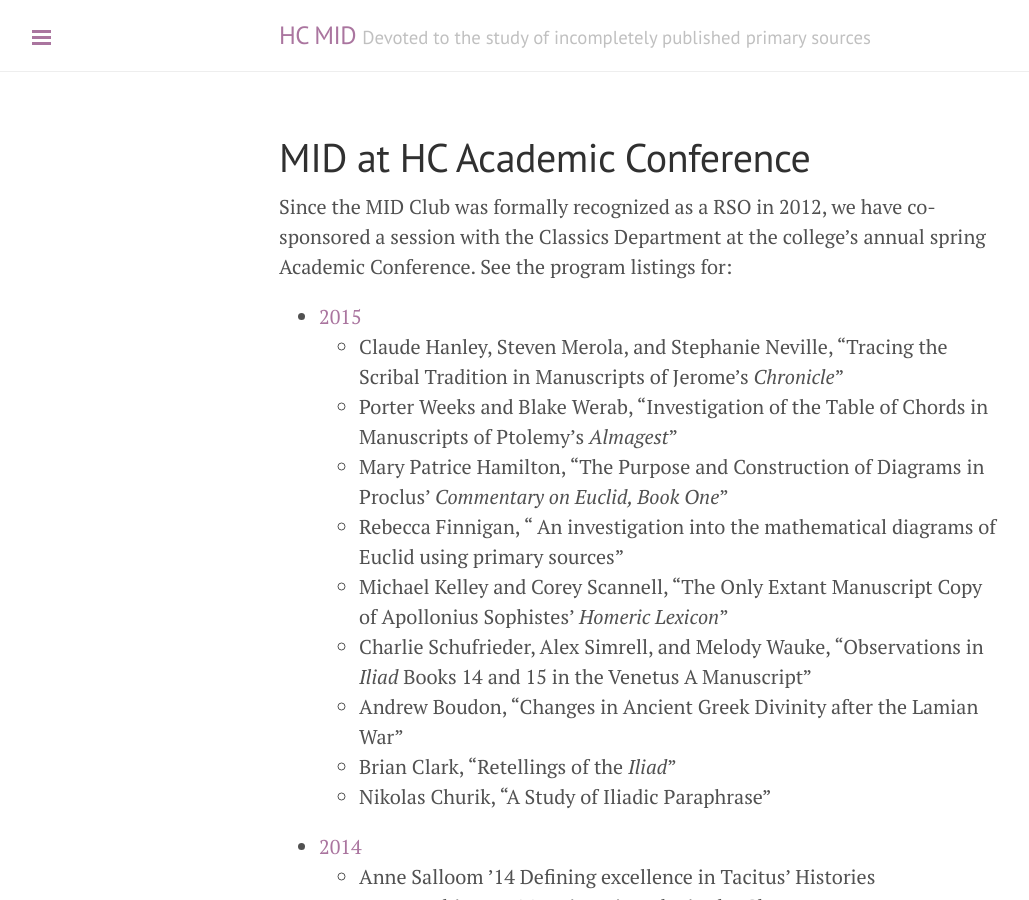
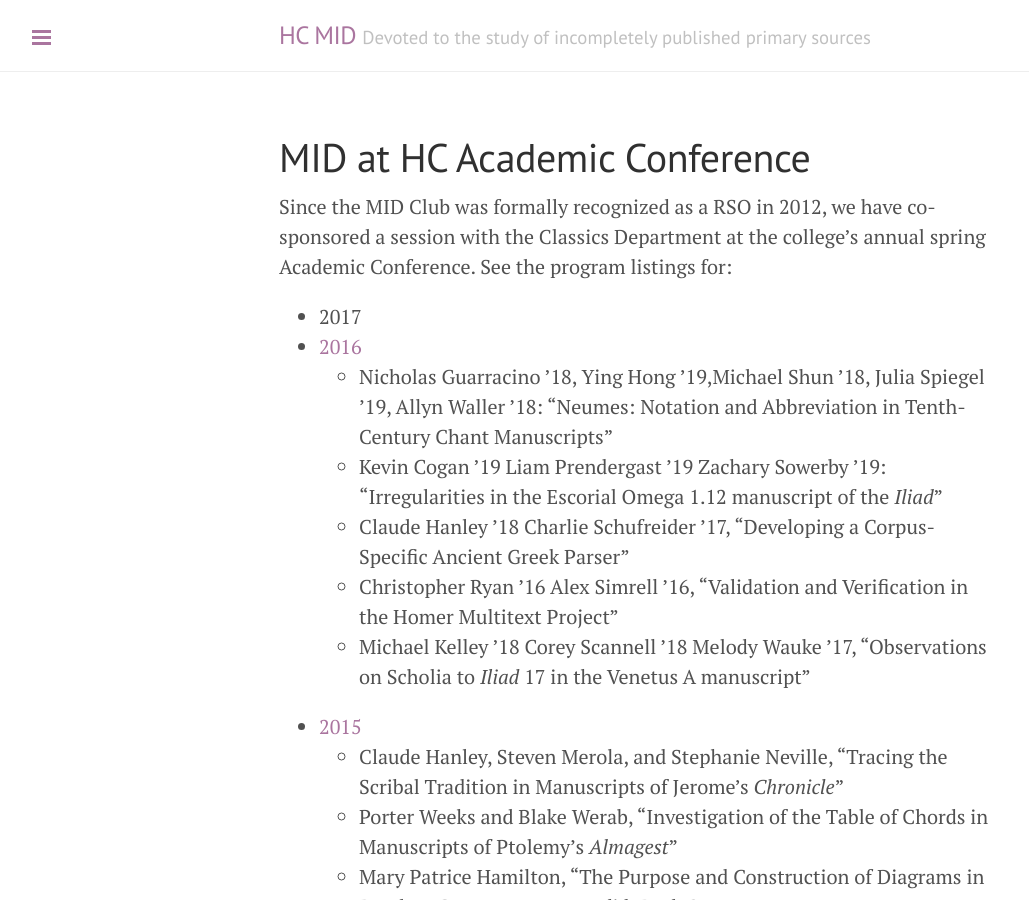
Before and after one commit to HCMID/HCMID.github.io, a Jekyll site: the page built from hof/hcacad.md, in a window 1280 px wide and 900 px high. Shown: the whole window, without its empty margins (1-1030 px from the left). Built offline with Jekyll 4.4.1, drawn with Linux system fonts in a browser that asks for light colours.

Commit message:
Add 2016 Academic Conf to HoF

```diff
--- a/hof/hcacad.md
+++ b/hof/hcacad.md
@@ -6,6 +6,14 @@ layout: page
 
 Since the MID Club was formally recognized as a RSO in 2012, we have co-sponsored a session with the Classics Department at the college's annual spring Academic Conference.  See the program listings for:
 
+
+- 2017
+- [2016](http://crossworks.holycross.edu/cgi/viewcontent.cgi?article=1014&context=academic_conf)
+    - Nicholas Guarracino ’18, Ying Hong ’19,Michael Shun ’18, Julia Spiegel ’19, Allyn Waller ’18: "Neumes: Notation and Abbreviation in Tenth-Century Chant Manuscripts"
+    - Kevin Cogan ’19 Liam Prendergast ’19 Zachary Sowerby ’19: "Irregularities in the Escorial Omega 1.12 manuscript of the *Iliad*"
+    -  Claude Hanley ’18 Charlie Schufreider ’17, "Developing a Corpus-Specific Ancient Greek Parser"
+    - Christopher Ryan ’16 Alex Simrell ’16, "Validation and Verification in the Homer Multitext Project"
+    -  Michael Kelley ’18 Corey Scannell ’18 Melody Wauke ’17, "Observations on Scholia to *Iliad* 17 in the Venetus A manuscript"
 - [2015](http://news.holycross.edu/wp-content/uploads/2015/04/ACProgram2015.pdf)
     - Claude Hanley, Steven Merola, and Stephanie Neville, "Tracing the Scribal Tradition in Manuscripts of Jerome's *Chronicle*"
     - Porter Weeks and Blake Werab, "Investigation of the Table of Chords in Manuscripts of Ptolemy's *Almagest*"
```
